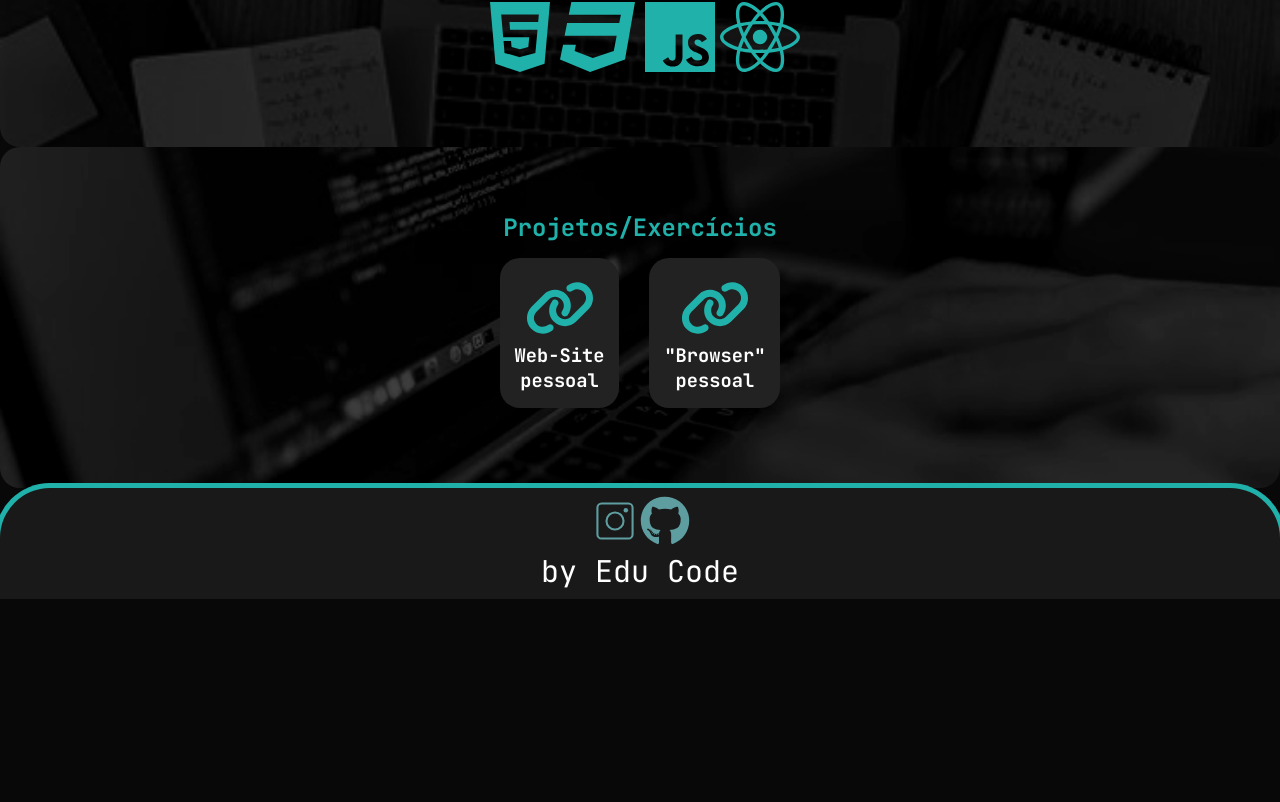
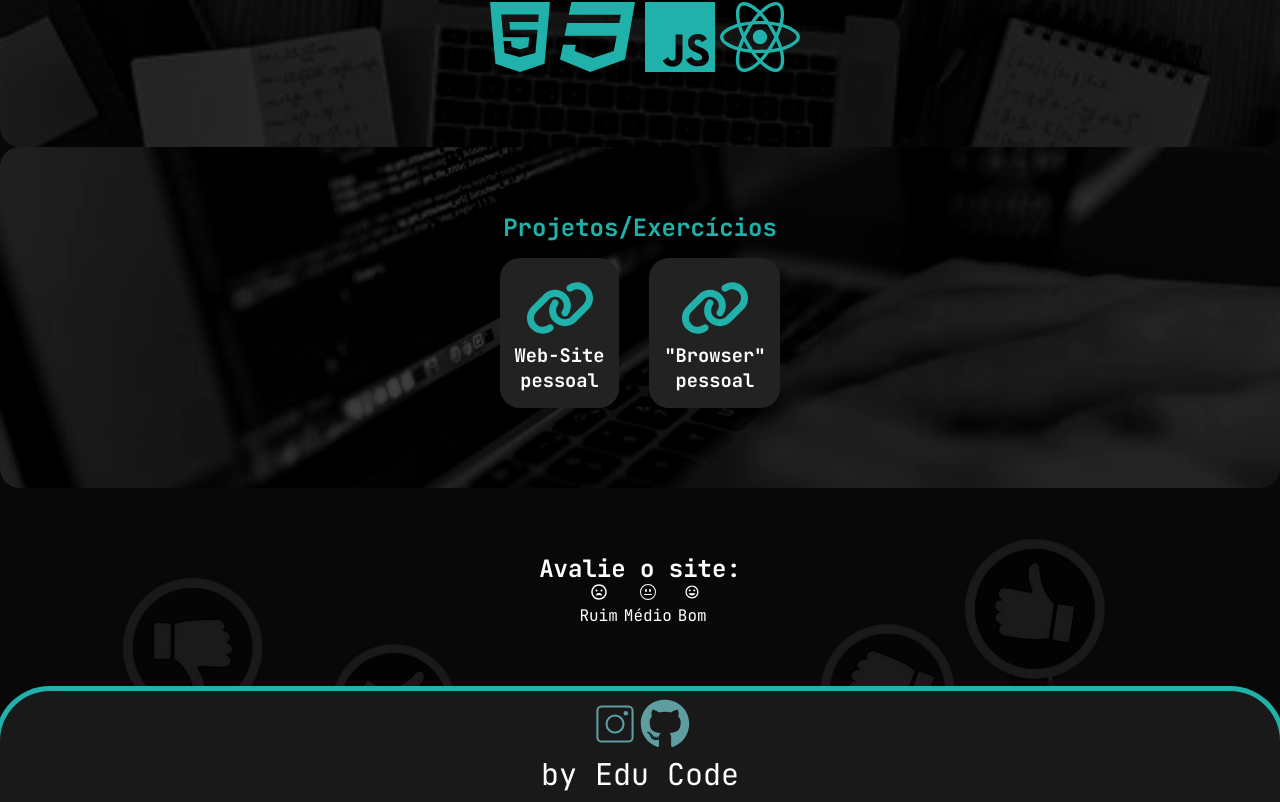
Before and after one commit to D3vEduardo/React-Site, a React (Vite) app: page / in a window 1280 px wide. Shown: the part 758-1560 px from the top of the page. Before the commit the page ends 1357 px from the top, so only its background shows below. Built offline with nearby package versions, Linux system fonts and the light colour scheme; no server answers; the database is empty.

Commit message:
add css funcs

```diff
--- a/index.html
+++ b/index.html
@@ -2,11 +2,14 @@
 <html lang="en">
     <head>
         <meta charset="UTF-8" />
-        <link rel="icon" type="image/svg+xml" href="/vite.svg" />
+        <link rel="icon" href="./src/assets/logo.png" />
         <meta name="viewport" content="width=device-width, initial-scale=1.0" />
-        <link rel="preconnect" href="https://fonts.googleapis.com">
-<link rel="preconnect" href="https://fonts.gstatic.com" crossorigin>
-<link href="https://fonts.googleapis.com/css2?family=JetBrains+Mono:ital,wght@0,100..800;1,100..800&family=Poppins:ital,wght@0,100;0,200;0,300;0,400;0,500;0,600;0,700;0,800;0,900;1,100;1,200;1,300;1,400;1,500;1,600;1,700;1,800;1,900&display=swap" rel="stylesheet">
+        <link rel="preconnect" href="https://fonts.googleapis.com" />
+        <link rel="preconnect" href="https://fonts.gstatic.com" crossorigin />
+        <link
+            href="https://fonts.googleapis.com/css2?family=JetBrains+Mono:ital,wght@0,100..800;1,100..800&family=Poppins:ital,wght@0,100;0,200;0,300;0,400;0,500;0,600;0,700;0,800;0,900;1,100;1,200;1,300;1,400;1,500;1,600;1,700;1,800;1,900&display=swap"
+            rel="stylesheet"
+        />
         <title>Eduardo Augusto</title>
     </head>
     <body>
--- /dev/null
+++ b/src/Components/Home/Avaliar.jsx
@@ -0,0 +1,49 @@
+import styles from "./Avaliar.module.css";
+import { IoMdHappy, IoIosHappy } from "react-icons/io";
+import { FaRegFrownOpen, FaFrownOpen } from "react-icons/fa";
+import { BsEmojiNeutral, BsEmojiNeutralFill } from "react-icons/bs";
+import { useEffect, useState } from "react";
+import { getDatabase, ref, get } from "firebase/database";
+import app from "../../Firebase";
+
+const ClickRate = id => {
+    alert(`Clicou no ${id}`);
+};
+
+const Carinha = () => (
+    <section className={styles.sec_carinhas}>
+        <figure className={styles.fig_carinha}>
+            <FaRegFrownOpen
+                onClick={() => {
+                    ClickRate(1);
+                }}
+            />
+            <p>Ruim</p>
+        </figure>
+        <figure className={styles.fig_carinha}>
+            <BsEmojiNeutral
+                onClick={() => {
+                    ClickRate(2);
+                }}
+            />
+            <p>Médio</p>
+        </figure>
+        <figure className={styles.fig_carinha}>
+            <IoMdHappy
+                onClick={() => {
+                    ClickRate(3);
+                }}
+            />
+            <p>Bom</p>
+        </figure>
+    </section>
+);
+
+export default function Avaliar() {
+    return (
+        <section className={styles.body}>
+            <h1>Avalie o site:</h1>
+            <Carinha />
+        </section>
+    );
+}
--- /dev/null
+++ b/src/Components/Home/Avaliar.module.css
@@ -0,0 +1,22 @@
+.body {
+    color: white;
+    text-align: center;
+    height: auto;
+    width: 100%;
+    border-radius: 20px;
+    background-image: url(../../assets/avalie.png);
+    background-size: cover;
+    background-repeat: no-repeat;
+    padding-bottom: 65px;
+    padding-block-start: 65px;
+}
+
+.sec_carinhas {
+    display: flex;
+    justify-content: center;
+}
+
+.fig_carinha {
+    padding-left: 6px;
+    text-align: center;
+}
--- a/src/Components/Home/Cursos.module.css
+++ b/src/Components/Home/Cursos.module.css
@@ -19,10 +19,10 @@
 .logo {
     font-size: 80px;
     color: lightseagreen;
-    transition: filter 0.5 ease-in-out;
+    transition: filter 0.25s ease;
 }
 
 .logo:hover {
     cursor: pointer;
-    filter: drop-shadow(lightseagreen 0 0 15px);
+    filter: drop-shadow(lightseagreen 0 0 20px);
 }
--- a/src/Components/Home/Profile.jsx
+++ b/src/Components/Home/Profile.jsx
@@ -36,12 +36,11 @@ export default function Profile() {
             maxWidth: "500px",
             scrollTrigger: {
                 trigger: "#img",
-                start: "top 125px",
-                end: "bottom 140px",
-                startTrigger: "#img",
-                endTrigger: "#img",
-                markers: true,
-                scrub: true
+                start: "top 120px",
+                end: "bottom 180px",
+                markers: false, // <-- Mude para true
+                scrub: true,
+                toggleActions: "restart pause reverse pause"
             }
         });
     }, []);
--- a/src/Components/Home/Projeto.module.css
+++ b/src/Components/Home/Projeto.module.css
@@ -24,7 +24,7 @@
 
 .projeto:hover {
     cursor: pointer;
-    box-shadow: lightseagreen 0 0 15px;
+    box-shadow: lightseagreen 0 0 20px;
 }
 
 .projeto {
@@ -35,7 +35,7 @@
     display: flex;
     flex-direction: column;
     align-items: center;
-    transition: box-shadow 0.5 ease-in-out;
+    transition: box-shadow 0.25s ease;
 }
 
 .icone {
--- a/src/Components/Pages/Home.jsx
+++ b/src/Components/Pages/Home.jsx
@@ -2,6 +2,7 @@ import { useLayoutEffect } from "react";
 import Profile from "../Home/Profile";
 import Cursos from "../Home/Cursos";
 import Projeto from "../Home/Projeto";
+import Avaliar from "../Home/Avaliar";
 import "./Home.module.css";
 
 export default function Home() {
@@ -10,6 +11,7 @@ export default function Home() {
             <Profile className="Profile" />
             <Cursos />
             <Projeto />
+            <Avaliar />
         </div>
     );
 }
--- a/src/index.css
+++ b/src/index.css
@@ -32,3 +32,18 @@ body {
     background: lightseagreen;
     color: white;
 }
+
+nav a::after {
+    content: " ";
+    width: 0%;
+    height: 4px;
+    background-color: lightseagreen;
+    position: absolute;
+    bottom: 0;
+    left: 0;
+    transition: width 0.4s ease-in-out;
+}
+
+nav a:hover::after {
+    width: 100%;
+}
```
